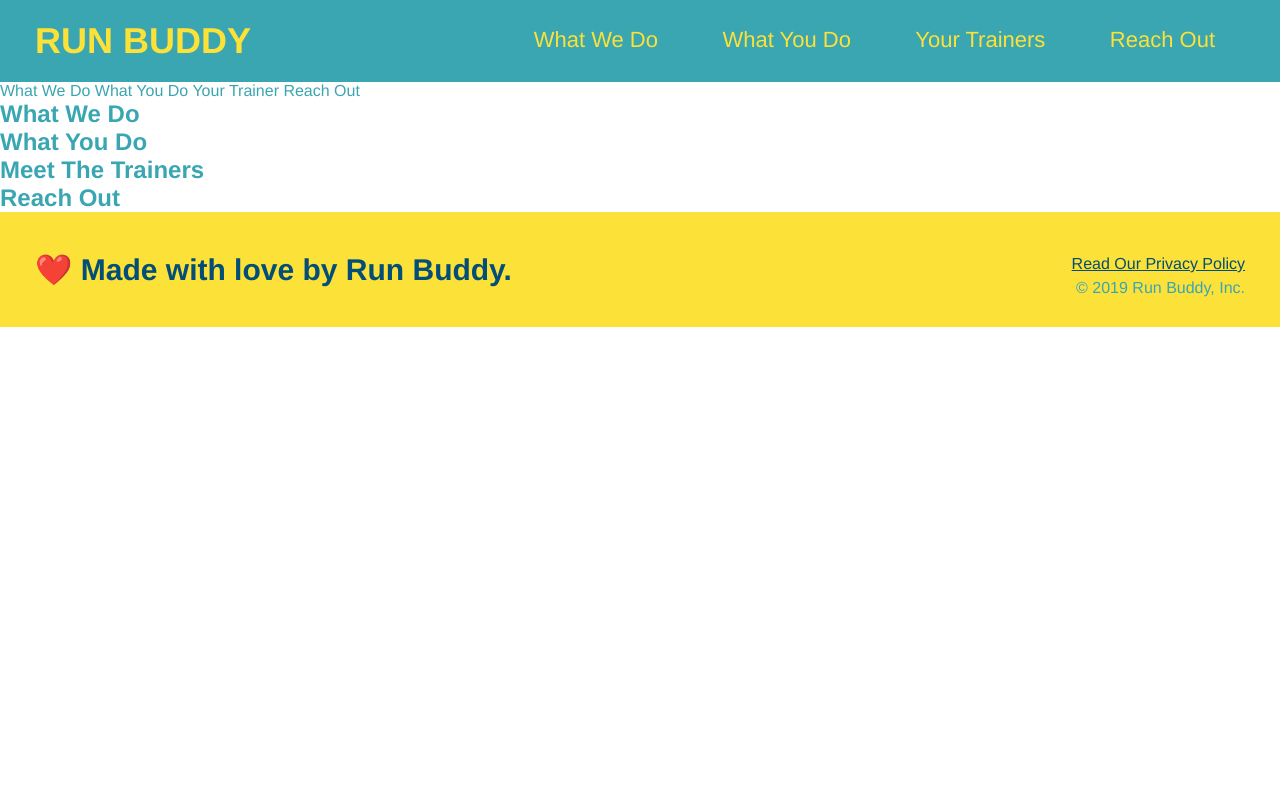
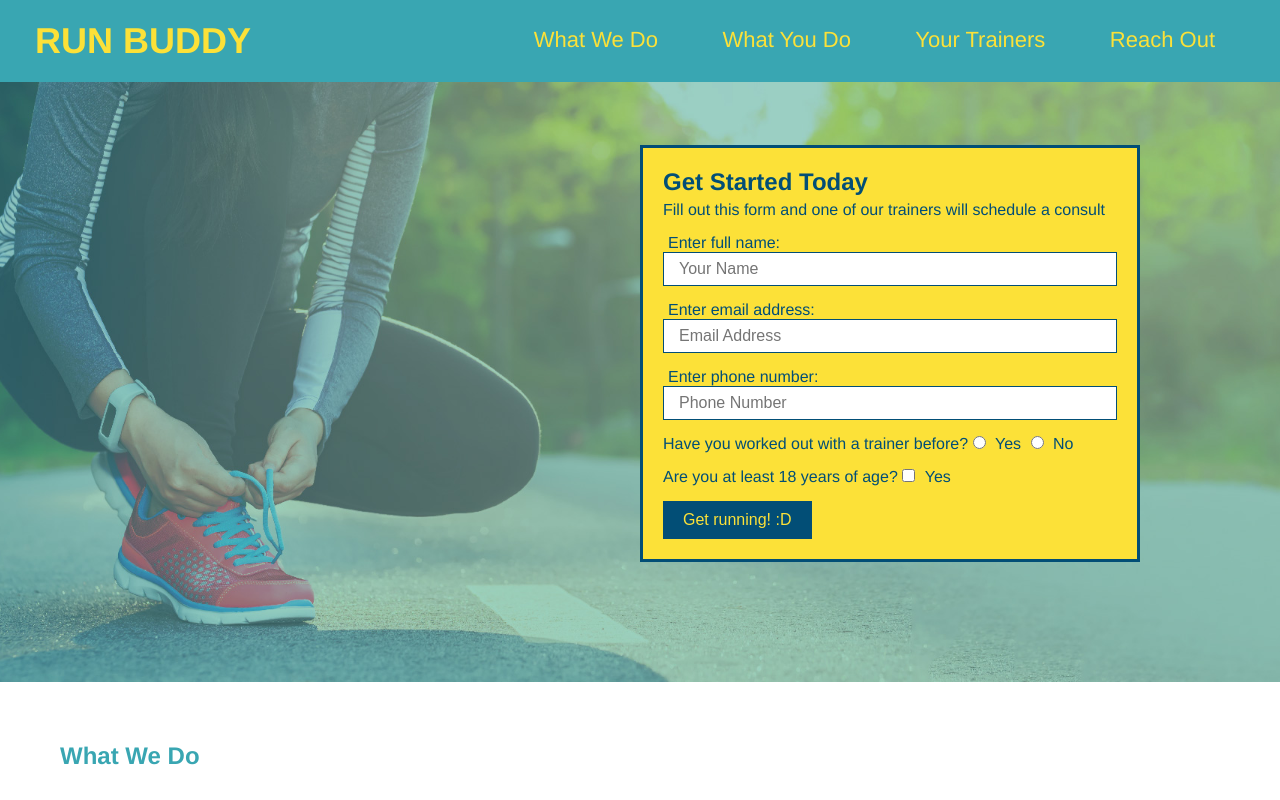
Before and after one commit to wingram1/run-buddy, a plain HTML site: page index.html in a window 1280 px wide. Shown: the top 800 px of the page. Drawn offline with Linux system fonts and the light colour scheme.

Commit message:
created and styled hero form

```diff
--- a/assets/css/style.css
+++ b/assets/css/style.css
@@ -66,3 +66,62 @@ footer div {
 footer a {
     color: #024e76;
 }
+
+section {
+    padding: 60px;
+}
+
+/* Hero Style Start */
+.hero {
+    background-image: url("../images/hero-bg.jpg");
+    height: 600px;
+    background-size: cover;
+    background-position: center;
+    position: relative;
+}
+
+.hero-form {
+    background-color: #fce138;
+    padding: 20px;
+    width: 500px;
+    color: #024e76;
+    border: solid 3px #024e76;
+        /*border-style: solid;
+        border-width: 3px;
+        border-color: #024e76;*/
+    position: absolute;
+    bottom: 120px;
+    right: 140px;
+}
+
+.hero-form h3 {
+        font-size: 24px;
+        margin: 0;
+    }
+
+.hero-form p{
+        margin: 5px 0 15px 0;
+    }
+
+.form-input {
+    border: 1px solid #024e76;
+    display: block;
+    padding: 7px 15px;
+    font-size: 16px;
+    color: #024e76;
+    width: 100%;
+    margin-bottom: 15px;
+}
+
+.hero-form label {
+    margin: 0 5px;
+}
+
+.hero-form button {
+    color: #fce138;
+    background-color: #024e76;
+    border: none;
+    padding: 10px 20px;
+    font-size: 16px;
+}
+/*Hero Style End*/
--- a/index.html
+++ b/index.html
@@ -28,15 +28,45 @@
                     </li>
                 </ul>
             </nav>
-
         </header>
 
-        What We Do What You Do Your Trainer Reach Out
+        <!--hero/jumbotron-->
+        <section class="hero">
+            <div class="hero-form">
+                <h3>Get Started Today</h3>
+                <p>Fill out this form and one of our trainers will schedule a consult</p>
+            <!--Add a form element-->
+            <form>
+                <label for="name">Enter full name:</label>
+                <input type="text" placeholder="Your Name" name="name" id="name" class="form-input"/>
 
+                <label for="email">Enter email address:</label>
+                <input type="email" placeholder="Email Address" name="email" id="email" class="form-input"/>
 
-        <!--hero/jumbotron-->
-        <section>
+                <label for="phone">Enter phone number:</label>
+                <input type="tel" placeholder="Phone Number" name="phone" id="phone" class="form-input"/>
+
+                <p>
+                    Have you worked out with a trainer before?
+                    <input type="radio" name="trainer-confirm" id="trainer-yes" />
+                    <label for="trainer-yes">Yes</label>
+                    <input type="radio" name="trainer-confirm" id="trainer-no" />
+                    <label for="trainer-no">No</label>
+                </p>
+
+                <p>
+                    Are you at least 18 years of age?
+                    <input type="checkbox" name="age-confirm" id="age-check" />
+                    <label for="age-check">Yes</label>
+                </p>
+
+                <button type="submit">
+                    Get running! :D
+                </button>
+            </form>
+            </div>
         </section>
+        <!--End Hero-->
 
         <!--"what we do" section-->
         <section>
```
Also changed, not shown: assets/images/hero-bg.jpg (added). Lines whose indentation alone changed are shown as unchanged.
